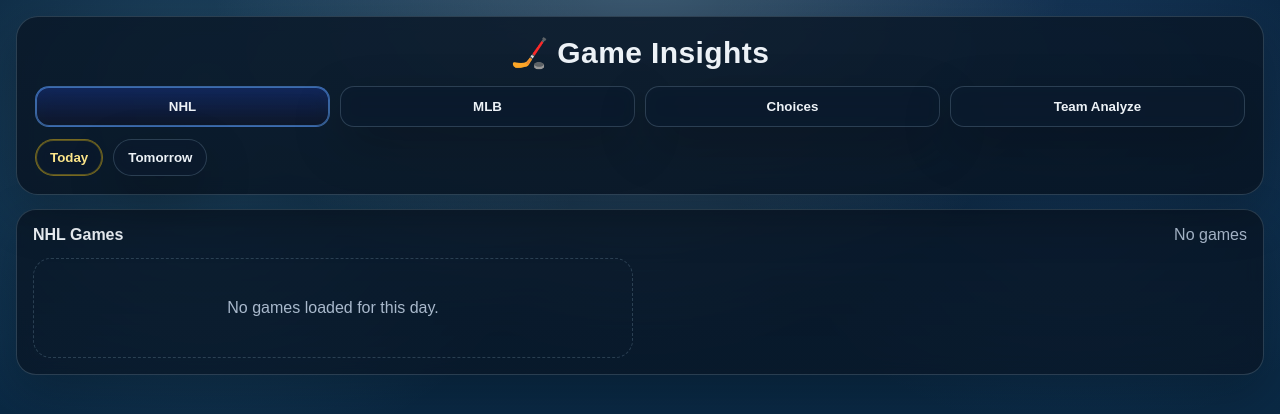
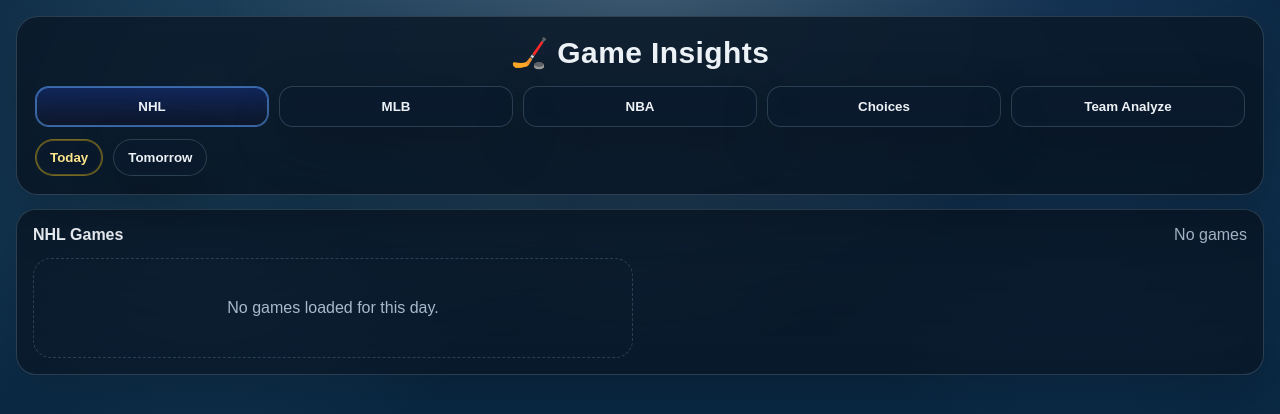
Before and after one commit to Fries91/nhl-predictor, a Flask app: page / in a window 1280 px wide. Shown: the top 414 px of the page. Run offline with Flask 3, Linux system fonts and the light colour scheme; data that the repository does not hold is empty.

Commit message:
Add NBA theme support and update tab functionality

```diff
--- a/templates/index.html
+++ b/templates/index.html
@@ -41,6 +41,14 @@
         linear-gradient(180deg,#0a1a0f 0%, #10311b 42%, #112617 100%);
     }
 
+    body.theme-nba{
+      background:
+        radial-gradient(circle at 50% -10%, rgba(251,146,60,.22), transparent 38%),
+        radial-gradient(circle at 12% 8%, rgba(249,115,22,.14), transparent 28%),
+        radial-gradient(circle at 88% 10%, rgba(96,165,250,.10), transparent 26%),
+        linear-gradient(180deg,#1c0f08 0%, #2d170a 42%, #1f120d 100%);
+    }
+
     .wrap{
       max-width:1320px;
       margin:0 auto;
@@ -73,7 +81,7 @@
 
     .tabs{
       display:grid;
-      grid-template-columns:repeat(4,1fr);
+      grid-template-columns:repeat(5,1fr);
       gap:10px;
       margin-top:16px;
     }
@@ -100,6 +108,12 @@
       border-color:rgba(34,197,94,.46);
       box-shadow:0 0 0 1px rgba(34,197,94,.42) inset;
       background:linear-gradient(180deg, rgba(22,101,52,.36), rgba(15,23,42,.82));
+    }
+
+    body.theme-nba .tab-btn.active{
+      border-color:rgba(249,115,22,.46);
+      box-shadow:0 0 0 1px rgba(249,115,22,.42) inset;
+      background:linear-gradient(180deg, rgba(154,52,18,.36), rgba(15,23,42,.82));
     }
 
     .day-tabs{
@@ -156,6 +170,10 @@
 
     body.theme-mlb .game-card{
       background:linear-gradient(180deg, rgba(18,50,28,.84), rgba(10,30,16,.90));
+    }
+
+    body.theme-nba .game-card{
+      background:linear-gradient(180deg, rgba(55,28,14,.84), rgba(28,17,10,.90));
     }
 
     .teams-line{
@@ -315,6 +333,10 @@
       background:linear-gradient(90deg, rgba(34,197,94,.9), rgba(250,204,21,.75));
     }
 
+    body.theme-nba .bar-fill{
+      background:linear-gradient(90deg, rgba(249,115,22,.9), rgba(96,165,250,.75));
+    }
+
     .spark{
       display:flex;
       gap:4px;
@@ -393,6 +415,10 @@
 
     .hidden{display:none}
 
+    @media (max-width: 1100px){
+      .tabs{grid-template-columns:repeat(3,1fr)}
+    }
+
     @media (max-width: 980px){
       .tabs{grid-template-columns:repeat(2,1fr)}
       .grid{grid-template-columns:1fr}
@@ -407,8 +433,9 @@
       <h1 id="titleText">🏒 Game Insights</h1>
 
       <div class="tabs">
-        <button class="tab-btn active" data-tab="board">NHL</button>
+        <button class="tab-btn active" data-tab="nhl">NHL</button>
         <button class="tab-btn" data-tab="mlb">MLB</button>
+        <button class="tab-btn" data-tab="nba">NBA</button>
         <button class="tab-btn" data-tab="choices">Choices</button>
         <button class="tab-btn" data-tab="analyze">Team Analyze</button>
       </div>
@@ -456,14 +483,16 @@
 
   <script>
     document.addEventListener('DOMContentLoaded', function () {
+      const SPORTS = ['nhl', 'mlb', 'nba'];
+
       const state = {
         sport: 'nhl',
         tab: 'board',
-        boards: { nhl: null, mlb: null },
-        insights: { nhl: null, mlb: null },
-        teams: { nhl: null, mlb: null },
-        selectedAnalyzeTeamBySport: { nhl: null, mlb: null },
-        selectedDayIndexBySport: { nhl: 0, mlb: 0 }
+        boards: { nhl: null, mlb: null, nba: null },
+        insights: { nhl: null, mlb: null, nba: null },
+        teams: { nhl: null, mlb: null, nba: null },
+        selectedAnalyzeTeamBySport: { nhl: null, mlb: null, nba: null },
+        selectedDayIndexBySport: { nhl: 0, mlb: 0, nba: 0 }
       };
 
       function byId(id){ return document.getElementById(id); }
@@ -480,6 +509,7 @@
       function fmtDateTime(v){
         if(!v) return '-';
         const d = new Date(v);
+        if(isNaN(d.getTime())) return String(v);
         return d.toLocaleString(undefined,{month:'short',day:'numeric',hour:'numeric',minute:'2-digit'});
       }
 
@@ -530,18 +560,29 @@
       }
 
       function setTheme(){
-        document.body.className = state.sport === 'mlb' ? 'theme-mlb' : 'theme-nhl';
-        byId('titleText').textContent = state.sport === 'mlb' ? '⚾ Game Insights' : '🏒 Game Insights';
-        byId('boardTitle').textContent = state.sport === 'mlb' ? 'MLB Games' : 'NHL Games';
+        document.body.className =
+          state.sport === 'mlb' ? 'theme-mlb' :
+          state.sport === 'nba' ? 'theme-nba' :
+          'theme-nhl';
+
+        byId('titleText').textContent =
+          state.sport === 'mlb' ? '⚾ Game Insights' :
+          state.sport === 'nba' ? '🏀 Game Insights' :
+          '🏒 Game Insights';
+
+        byId('boardTitle').textContent =
+          state.sport === 'mlb' ? 'MLB Games' :
+          state.sport === 'nba' ? 'NBA Games' :
+          'NHL Games';
       }
 
       function refreshTabButtons(){
         document.querySelectorAll('.tab-btn').forEach(function(btn){
           const tab = btn.getAttribute('data-tab');
           const active =
-            (state.tab === 'board' && tab === 'board' && state.sport === 'nhl') ||
-            (state.tab === 'board' && tab === 'mlb' && state.sport === 'mlb') ||
-            state.tab === tab;
+            (SPORTS.indexOf(tab) !== -1 && state.tab === 'board' && state.sport === tab) ||
+            (tab === 'choices' && state.tab === 'choices') ||
+            (tab === 'analyze' && state.tab === 'analyze');
           btn.classList.toggle('active', active);
         });
       }
@@ -607,10 +648,11 @@
           };
         }
 
-        const total = Number(insight.projectedTotal || (state.sport === 'nhl' ? 6 : 9));
+        const totalDefault = state.sport === 'nhl' ? 6 : (state.sport === 'mlb' ? 9 : 225);
+        const total = Number(insight.projectedTotal || totalDefault);
         const homeProb = Number(insight.homeWinProbability || 50);
-        let margin = (homeProb - 50) / (state.sport === 'nhl' ? 11 : 8);
-        const maxMargin = state.sport === 'nhl' ? 2.2 : 3.5;
+        let margin = (homeProb - 50) / (state.sport === 'nba' ? 2.6 : state.sport === 'nhl' ? 11 : 8);
+        const maxMargin = state.sport === 'nba' ? 16 : (state.sport === 'nhl' ? 2.2 : 3.5);
 
         if (margin > maxMargin) margin = maxMargin;
         if (margin < -maxMargin) margin = -maxMargin;
@@ -681,9 +723,9 @@
 
         return '' +
           '<div class="period-cell">' +
-            lane('P1', pf[0], pa[0]) +
-            lane('P2', pf[1], pa[1]) +
-            lane('P3', pf[2], pa[2]) +
+            lane(state.sport === 'nba' ? 'Q1' : 'P1', pf[0], pa[0]) +
+            lane(state.sport === 'nba' ? 'Q2' : 'P2', pf[1], pa[1]) +
+            lane(state.sport === 'nba' ? 'Q3' : 'P3', pf[2], pa[2]) +
           '</div>';
       }
 
@@ -720,11 +762,12 @@
                 '<div class="' + chipClass(insight) + '">' + esc(confidenceTier(insight)) + '</div>' +
                 '<div class="chip">' + esc(fmtDateTime(g.startTimeUTC)) + '</div>' +
                 '<div class="chip">' + esc(g.venue || '') + '</div>' +
+                '<div class="chip chip-strong">' + esc(g.awayCode) + ' win ' + esc(awayProb) + '%</div>' +
+                '<div class="chip chip-strong">' + esc(g.homeCode) + ' win ' + esc(homeProb) + '%</div>' +
                 (
-                  state.sport === 'nhl'
-                    ? '<div class="chip chip-strong">' + esc(g.awayCode) + ' win ' + esc(awayProb) + '%</div>' +
-                      '<div class="chip chip-strong">' + esc(g.homeCode) + ' win ' + esc(homeProb) + '%</div>'
-                    : '<div class="chip">Pitchers: ' + esc(((((insight || {}).probablePitchers || {}).away) || 'TBD') + ' vs ' + ((((insight || {}).probablePitchers || {}).home) || 'TBD')) + '</div>'
+                  state.sport === 'mlb'
+                    ? '<div class="chip">Pitchers: ' + esc(((((insight || {}).probablePitchers || {}).away) || 'TBD') + ' vs ' + ((((insight || {}).probablePitchers || {}).home) || 'TBD')) + '</div>'
+                    : ''
                 ) +
               '</div>' +
             '</div>';
@@ -733,13 +776,19 @@
 
       function choiceStatus(game, pickedCode){
         const statusText = String(game.status || '');
-        const finalish = state.sport === 'nhl'
-          ? game.status === 'OFF'
-          : statusText.toLowerCase().indexOf('final') !== -1;
+        const lower = statusText.toLowerCase();
 
-        const previewish = state.sport === 'nhl'
-          ? (game.status === 'PRE' || game.status === 'FUT')
-          : (statusText.toLowerCase().indexOf('preview') !== -1 || statusText.toLowerCase().indexOf('scheduled') !== -1);
+        const finalish = (
+          game.status === 'OFF' ||
+          lower.indexOf('final') !== -1
+        );
+
+        const previewish = (
+          game.status === 'PRE' ||
+          game.status === 'FUT' ||
+          lower.indexOf('preview') !== -1 ||
+          lower.indexOf('scheduled') !== -1
+        );
 
         const awayLeading = Number(game.awayScore) > Number(game.homeScore);
         const homeLeading = Number(game.homeScore) > Number(game.awayScore);
@@ -818,10 +867,15 @@
           '<div class="table-wrap">' +
             '<table>' +
               '<thead>' +
-                '<tr><th>Opponent</th><th>GP</th><th>W</th><th>L</th><th>OTW</th><th>OTL</th><th>GF</th><th>GA</th><th>GD</th><th>Score %</th><th>P1 / P2 / P3</th><th>Recent</th></tr>' +
+                '<tr><th>Opponent</th><th>GP</th><th>W</th><th>L</th><th>OTW</th><th>OTL</th><th>GF</th><th>GA</th><th>GD</th><th>Score %</th><th>' + esc(state.sport === 'nba' ? 'Q1 / Q2 / Q3' : 'P1 / P2 / P3') + '</th><th>Recent</th></tr>' +
               '</thead>' +
               '<tbody>' +
                 rows.map(function(r){
+                  const fallbackBar = '<div class="bar"><div class="bar-fill" style="width:' + Math.max(4, Math.round((Number(r.scorePct) || 0) * 100)) + '%;"></div></div>';
+                  const graph = (state.sport === 'nhl' || state.sport === 'nba')
+                    ? periodGraphHtml(r)
+                    : fallbackBar;
+
                   return '' +
                     '<tr>' +
                       '<td><strong>' + esc(r.opponentName) + '</strong> <span class="muted">(' + esc(r.opponentCode) + ')</span></td>' +
@@ -834,7 +888,7 @@
                       '<td>' + esc(r.ga) + '</td>' +
                       '<td>' + esc(r.goalDiff) + '</td>' +
                       '<td>' + esc(((Number(r.scorePct) || 0) * 100).toFixed(1)) + '%</td>' +
-                      '<td>' + (state.sport === 'nhl' ? periodGraphHtml(r) : '<div class="bar"><div class="bar-fill" style="width:' + Math.max(4, Math.round((Number(r.scorePct) || 0) * 100)) + '%;"></div></div>') + '</td>' +
+                      '<td>' + graph + '</td>' +
                       '<td>' + sparkHtml(r.trend) + '</td>' +
                     '</tr>';
                 }).join('') +
@@ -922,15 +976,14 @@
       document.querySelectorAll('.tab-btn').forEach(function(btn){
         btn.addEventListener('click', function(){
           const tab = this.getAttribute('data-tab');
-          if(tab === 'board'){
+
+          if(SPORTS.indexOf(tab) !== -1){
             state.tab = 'board';
-            state.sport = 'nhl';
-          } else if(tab === 'mlb'){
-            state.tab = 'board';
-            state.sport = 'mlb';
+            state.sport = tab;
           } else {
             state.tab = tab;
           }
+
           fullRender();
         });
       });
```
